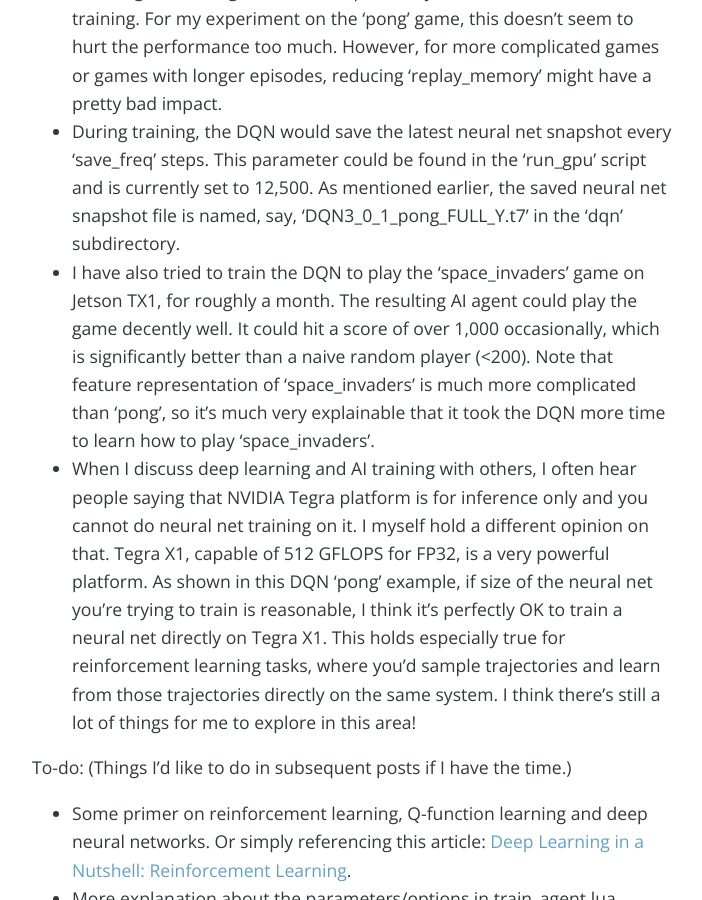
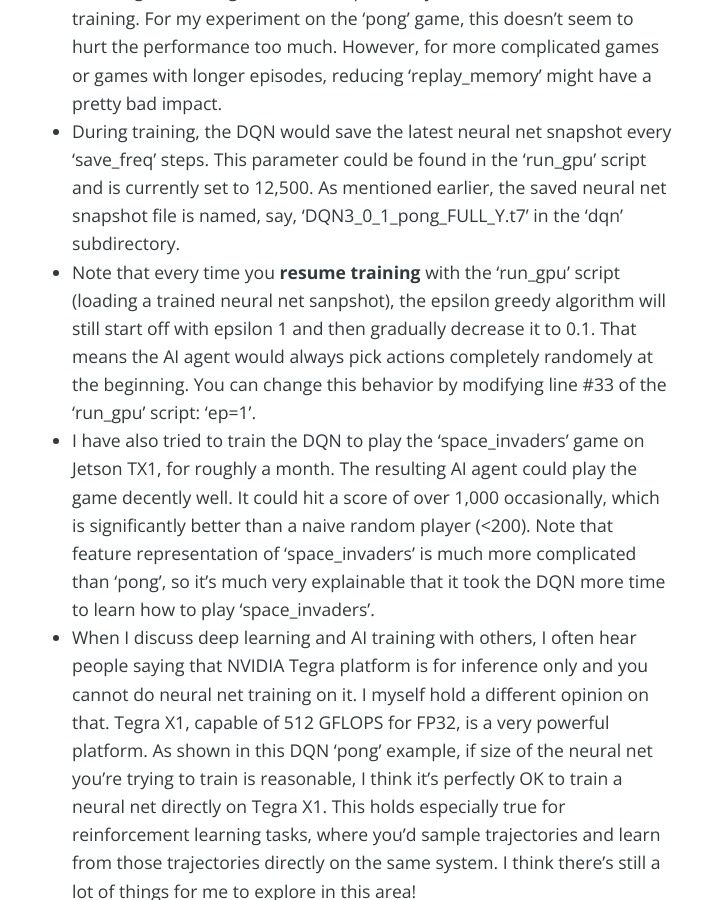
Before and after one commit to jkjung-avt/jkjung-avt.github.io, a Jekyll site: the page built from _posts/2017-02-01-dqn-pong.md, in a window 1280 px wide and 900 px high, scrolled down 2766 px. Shown: the whole window, without its empty margins (288-990 px from the left). Built offline with Jekyll 4.4.1, drawn with Linux system fonts in a browser that asks for light colours; nearby versions of some CDN libraries; comment, search, counter and statistics services are not loaded.

Commit message:
Add description about starting value of epsilon

```diff
--- a/_posts/2017-02-01-dqn-pong.md
+++ b/_posts/2017-02-01-dqn-pong.md
@@ -39,6 +39,7 @@ Finally I'd like to put down some additional notes about this Torch7 DQN impleme
 * There is [memory leak in Torch7's image.display() API](https://groups.google.com/forum/#!topic/torch7/tYTrIo7InfA). So when I execute 'run_gpu' on Jetson TX1, it would still get killed by the system after a while. I get around this problem by [adding a swap partition on Jetson TX1](https://jkjung-avt.github.io/swap-on-tx1/). I highly recommend you do the same if you are training the AI program on Jetson TX1 or a system with few memory.
 * As explained earlier, I decreased size of the 'replay_memory' in order to reduce memory requirement of the DQN. Since the main purpose of the replay memory is to generate near iid data to train the neural net, reducing its size might increase dependency of the data used for training. For my experiment on the 'pong' game, this doesn't seem to hurt the performance too much. However, for more complicated games or games with longer episodes, reducing 'replay_memory' might have a pretty bad impact.
 * During training, the DQN would save the latest neural net snapshot every 'save_freq' steps. This parameter could be found in the 'run_gpu' script and is currently set to 12,500. As mentioned earlier, the saved neural net snapshot file is named, say, 'DQN3_0_1_pong_FULL_Y.t7' in the 'dqn' subdirectory.
+* Note that every time you **resume training** with the 'run_gpu' script (loading a trained neural net sanpshot), the epsilon greedy algorithm will still start off with epsilon 1 and then gradually decrease it to 0.1. That means the AI agent would always pick actions completely randomely at the beginning. You can change this behavior by modifying line #33 of the 'run_gpu' script: 'ep=1'.
 * I have also tried to train the DQN to play the 'space_invaders' game on Jetson TX1, for roughly a month. The resulting AI agent could play the game decently well. It could hit a score of over 1,000 occasionally, which is significantly better than a naive random player (<200). Note that feature representation of 'space_invaders' is much more complicated than 'pong', so it's much very explainable that it took the DQN more time to learn how to play 'space_invaders'.
 * When I discuss deep learning and AI training with others, I often hear people saying that NVIDIA Tegra platform is for inference only and you cannot do neural net training on it. I myself hold a different opinion on that. Tegra X1, capable of 512 GFLOPS for FP32, is a very powerful platform. As shown in this DQN 'pong' example, if size of the neural net you're trying to train is reasonable, I think it's perfectly OK to train a neural net directly on Tegra X1. This holds especially true for reinforcement learning tasks, where you'd sample trajectories and learn from those trajectories directly on the same system. I think there's still a lot of things for me to explore in this area!
 
```
